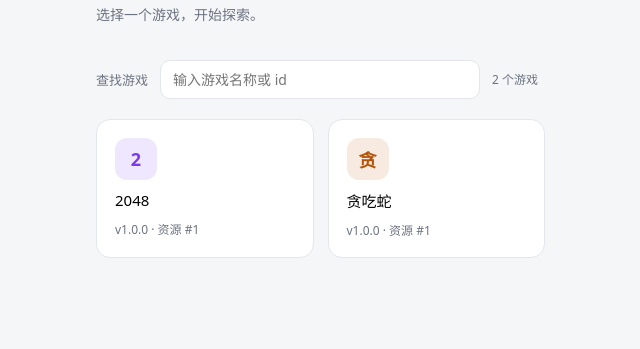
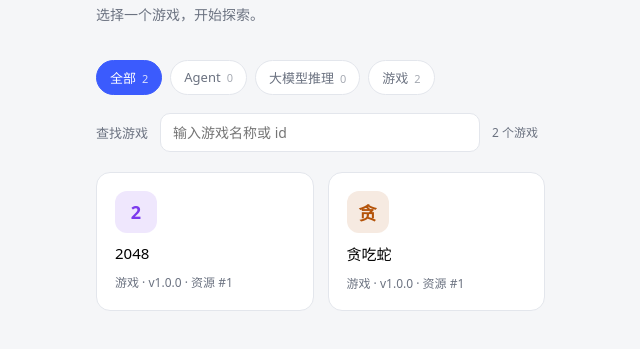
Before and after one commit to dengbanshi/game-hub, a plain HTML site: page index.html in a window 1280 px wide. Shown: the part 127-476 px from the top of the page, without its empty margins (88-728 px from the left). Drawn offline with Linux system fonts and the light colour scheme.

Commit message:
大厅新增分类筛选：全部 / Agent / 大模型推理 / 游戏

```diff
--- a/client.js
+++ b/client.js
@@ -1,6 +1,7 @@
 const $ = (id) => document.getElementById(id);
 
 const lobby = $('lobby');
+const tabsEl = $('tabs');
 const gridEl = $('games');
 const statusEl = $('status');
 const emptyEl = $('empty');
@@ -11,8 +12,11 @@ const titleEl = $('title');
 const newtab = $('newtab');
 
 const PALETTE = ['#3b5bfd', '#0f766e', '#b45309', '#7c3aed', '#be123c', '#0369a1'];
+const ALL = { id: 'all', name: '全部' };
 
 let games = [];
+let categories = [];
+let active = 'all';
 
 function colorOf(id) {
   let h = 0;
@@ -20,12 +24,21 @@ function colorOf(id) {
   return PALETTE[h % PALETTE.length];
 }
 
+function countOf(categoryId) {
+  if (categoryId === 'all') return games.length;
+  return games.filter((g) => g.category === categoryId).length;
+}
+
+function categoryName(categoryId) {
+  const found = categories.find((c) => c.id === categoryId);
+  return found ? found.name : categoryId;
+}
+
 function makeCard(g) {
   const btn = document.createElement('button');
   btn.type = 'button';
   btn.className = 'card';
   btn.setAttribute('aria-label', '打开 ' + g.name);
-  btn.style.setProperty('--card-accent', colorOf(g.id));
 
   const avatar = document.createElement('span');
   avatar.className = 'avatar';
@@ -38,26 +51,75 @@ function makeCard(g) {
 
   const meta = document.createElement('span');
   meta.className = 'meta';
-  meta.textContent = `v${g.version} · 资源 #${g.contentCode}`;
+  const tag = g.category ? categoryName(g.category) : '';
+  meta.textContent = (tag ? tag + ' · ' : '') + `v${g.version} · 资源 #${g.contentCode}`;
 
   btn.append(avatar, name, meta);
   btn.addEventListener('click', () => openGame(g));
   return btn;
 }
 
+function renderTabs() {
+  const list = [ALL, ...categories];
+  tabsEl.replaceChildren(
+    ...list.map((cat) => {
+      const btn = document.createElement('button');
+      btn.type = 'button';
+      btn.className = 'tab' + (cat.id === active ? ' is-active' : '');
+      btn.setAttribute('role', 'tab');
+      btn.setAttribute('aria-selected', String(cat.id === active));
+      btn.dataset.id = cat.id;
+
+      const label = document.createElement('span');
+      label.textContent = cat.name;
+      const count = document.createElement('span');
+      count.className = 'n';
+      count.textContent = String(countOf(cat.id));
+
+      btn.append(label, count);
+      btn.addEventListener('click', () => select(cat.id));
+      return btn;
+    })
+  );
+}
+
+function select(categoryId) {
+  const known = [ALL, ...categories].some((c) => c.id === categoryId);
+  if (!known) return;
+
+  active = categoryId;
+
+  const nextHash = categoryId === 'all' ? '' : '#' + categoryId;
+  const currentHash = location.hash;
+  if (currentHash !== nextHash) {
+    history.replaceState(null, '', nextHash || location.pathname + location.search);
+  }
+
+  renderTabs();
+  render();
+}
+
 function render() {
   const q = searchEl.value.trim().toLocaleLowerCase();
-  const list = games.filter((g) =>
-    g.name.toLocaleLowerCase().includes(q) || g.id.includes(q)
+  const list = games.filter(
+    (g) =>
+      (active === 'all' || g.category === active) &&
+      (g.name.toLocaleLowerCase().includes(q) || g.id.includes(q))
   );
+
   gridEl.replaceChildren(...list.map(makeCard));
+
+  const total = countOf(active);
   emptyEl.hidden = list.length > 0;
-  if (list.length === 0 && games.length > 0) {
-    emptyEl.textContent = '没有找到匹配的游戏。';
+  if (!list.length) {
+    if (!games.length) emptyEl.textContent = '游戏清单是空的。';
+    else if (q) emptyEl.textContent = '没有找到匹配的游戏。';
+    else emptyEl.textContent = `${categoryName(active)} 分类还没有游戏，正在做。`;
   }
-  statusEl.textContent = games.length
-    ? q ? `${list.length} / ${games.length} 个游戏` : `${games.length} 个游戏`
-    : statusEl.textContent;
+
+  statusEl.textContent = q && list.length !== total
+    ? `${list.length} / ${total} 个游戏`
+    : `${total} 个游戏`;
 }
 
 function openGame(g) {
@@ -87,14 +149,38 @@ document.addEventListener('keydown', (event) => {
 
 searchEl.addEventListener('input', render);
 
+window.addEventListener('hashchange', () => {
+  const id = location.hash.replace('#', '') || 'all';
+  if (id !== active && [ALL, ...categories].some((c) => c.id === id)) {
+    active = id;
+    renderTabs();
+    render();
+  }
+});
+
 async function boot() {
   try {
     const res = await fetch('./games.json', { cache: 'no-cache' });
     if (!res.ok) throw new Error('HTTP ' + res.status);
     const data = await res.json();
+
     games = Array.isArray(data.games) ? data.games : [];
+    categories = Array.isArray(data.categories) ? data.categories : [];
+
+    const declared = new Set(categories.map((c) => c.id));
+    for (const g of games) {
+      if (g.category && !declared.has(g.category)) {
+        declared.add(g.category);
+        categories.push({ id: g.category, name: g.category });
+      }
+    }
+
     if (!games.length) throw new Error('清单里没有游戏');
-    statusEl.textContent = `${games.length} 个游戏`;
+
+    const fromHash = location.hash.replace('#', '');
+    if (fromHash && [ALL, ...categories].some((c) => c.id === fromHash)) active = fromHash;
+
+    renderTabs();
     render();
   } catch (error) {
     statusEl.textContent = '读取清单失败：' + error.message;
--- a/games.json
+++ b/games.json
@@ -1,9 +1,15 @@
 {
-  "schemaVersion": 1,
+  "schemaVersion": 2,
+  "categories": [
+    { "id": "agent", "name": "Agent" },
+    { "id": "inference", "name": "大模型推理" },
+    { "id": "game", "name": "游戏" }
+  ],
   "games": [
     {
       "id": "g2048",
       "name": "2048",
+      "category": "game",
       "version": "1.0.0",
       "contentCode": 1,
       "entry": "index.html"
@@ -11,6 +17,7 @@
     {
       "id": "snake",
       "name": "贪吃蛇",
+      "category": "game",
       "version": "1.0.0",
       "contentCode": 1,
       "entry": "index.html"
--- a/index.html
+++ b/index.html
@@ -16,6 +16,7 @@
 </header>
 
 <main id="lobby">
+  <nav class="tabs" id="tabs" role="tablist" aria-label="游戏分类"></nav>
   <div class="controls">
     <label for="search">查找游戏</label>
     <input id="search" type="search" placeholder="输入游戏名称或 id" autocomplete="off">
--- a/style.css
+++ b/style.css
@@ -52,6 +52,54 @@ body{
   max-width:960px;
   margin:0 auto;
   padding:28px 24px 64px;
+}
+
+.tabs{
+  display:flex;
+  gap:8px;
+  flex-wrap:wrap;
+  margin-bottom:18px;
+}
+
+.tab{
+  display:inline-flex;
+  align-items:baseline;
+  gap:6px;
+  font:inherit;
+  font-size:13px;
+  padding:7px 13px;
+  border-radius:999px;
+  border:1px solid var(--line);
+  background:var(--surface);
+  color:var(--muted);
+  cursor:pointer;
+  transition:color .14s ease,border-color .14s ease,background .14s ease;
+}
+
+.tab:hover{
+  border-color:#c9cfdb;
+  color:var(--ink);
+}
+
+.tab .n{
+  font-size:11px;
+  font-variant-numeric:tabular-nums;
+  opacity:.6;
+}
+
+.tab.is-active{
+  background:var(--accent);
+  border-color:var(--accent);
+  color:#fff;
+}
+
+.tab.is-active .n{
+  opacity:.8;
+}
+
+.tab:focus-visible{
+  outline:2px solid var(--accent);
+  outline-offset:2px;
 }
 
 .controls{
```
Also changed, not shown: 1 other file.
